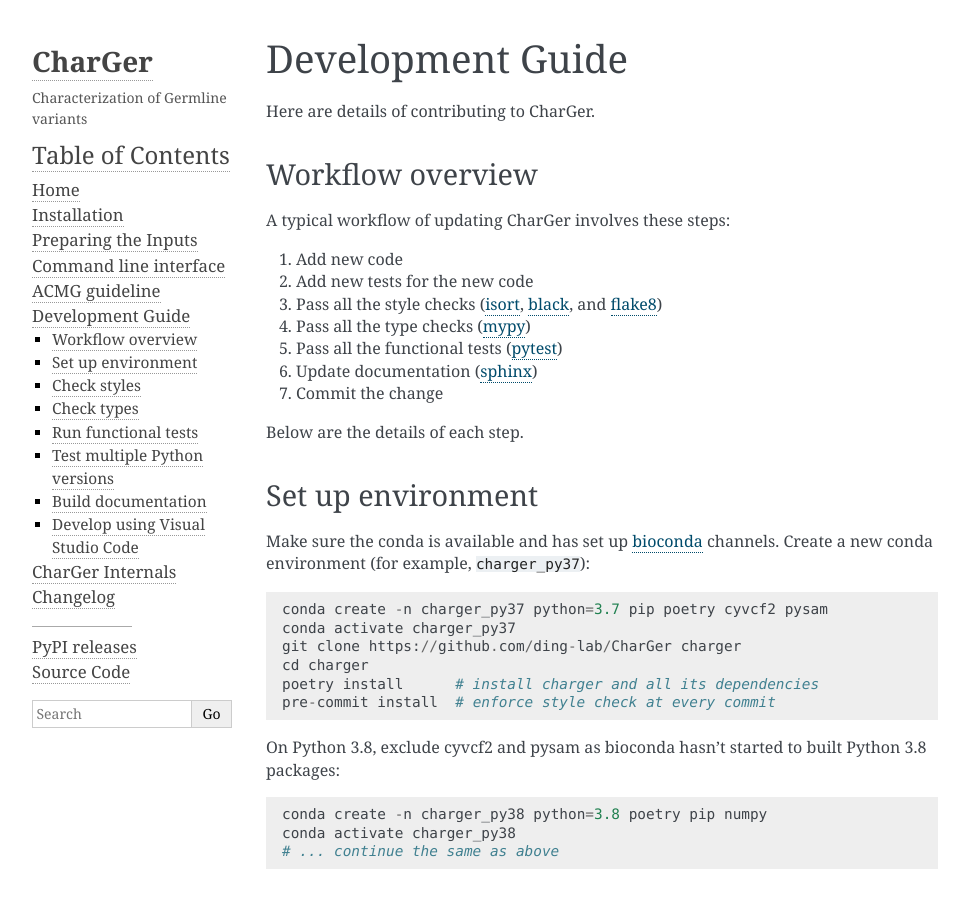
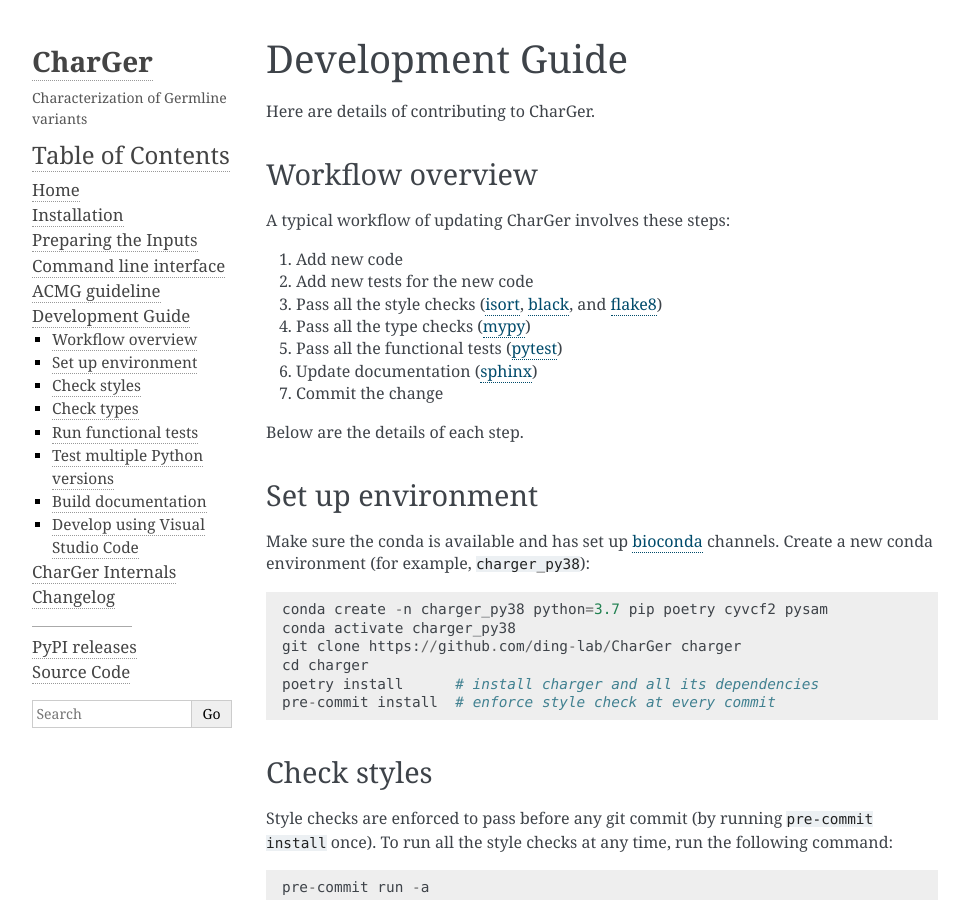
Before and after one commit to ding-lab/CharGer, a Sphinx documentation site: the page built from docs/development.rst, in a window 1280 px wide and 900 px high. Shown: the whole window, without its empty margins (148-1117 px from the left). Built offline with Sphinx 7.4.7, drawn with Linux system fonts in a browser that asks for light colours.

Commit message:
cyvcf2 and pysam now works on conda python3.8

```diff
--- a/docs/development.rst
+++ b/docs/development.rst
@@ -27,20 +27,14 @@
 Set up environment
 ------------------
 Make sure the conda is available and has set up bioconda_ channels.
-Create a new conda environment (for example, ``charger_py37``)::
+Create a new conda environment (for example, ``charger_py38``)::
 
-    conda create -n charger_py37 python=3.7 pip poetry cyvcf2 pysam
-    conda activate charger_py37
+    conda create -n charger_py38 python=3.7 pip poetry cyvcf2 pysam
+    conda activate charger_py38
     git clone https://github.com/ding-lab/CharGer charger
     cd charger
     poetry install      # install charger and all its dependencies
     pre-commit install  # enforce style check at every commit
-
-On Python 3.8, exclude cyvcf2 and pysam as bioconda hasn't started to built Python 3.8 packages::
-
-    conda create -n charger_py38 python=3.8 poetry pip numpy
-    conda activate charger_py38
-    # ... continue the same as above
 
 .. _bioconda: https://bioconda.github.io/
 
```
